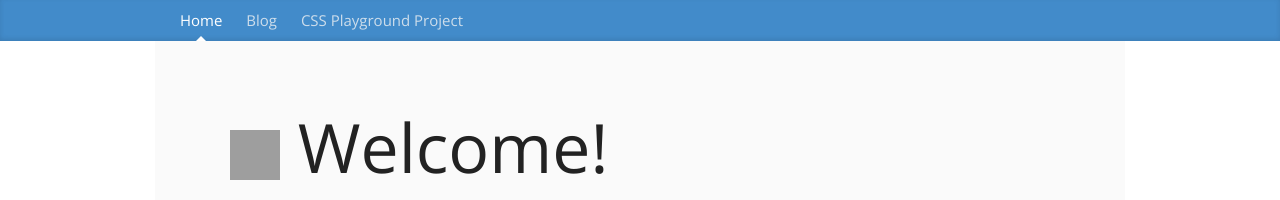
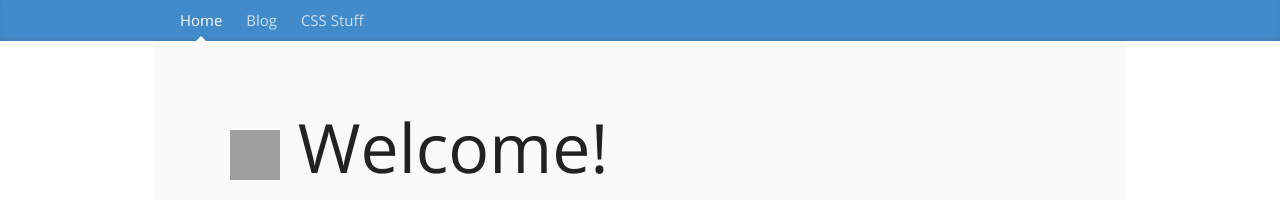
Before and after one commit to leannenorthrop/leannenorthrop.github.io, a Jekyll site: the page built from index.html, in a window 1280 px wide. Shown: the top 200 px of the page. Built offline with Jekyll 4.4.1, drawn with Linux system fonts in a browser that asks for light colours; nearby versions of some CDN libraries; grey boxes are pictures that could not be loaded.

Commit message:
Changed CSS menu title.

```diff
--- a/_includes/blog_header.html
+++ b/_includes/blog_header.html
@@ -3,7 +3,7 @@
         <nav class="blog-nav">
           <a class="blog-nav-item" href="/">Home</a>
           <a class="blog-nav-item active" href="/blog">Blog</a>
-          <a class="blog-nav-item" href="/css-playground">CSS Playground Project</a>
+          <a class="blog-nav-item" href="/css-playground">CSS Stuff</a>
         </nav>
       </div>
     </div>
--- a/_includes/blog_header2.html
+++ b/_includes/blog_header2.html
@@ -3,7 +3,7 @@
         <nav class="blog-nav">
           <a class="blog-nav-item" href="/">Home</a>
           <a class="blog-nav-item active" href="/blog">Blog</a>
-          <a class="blog-nav-item" href="/css-playground">CSS Playground Project</a>
+          <a class="blog-nav-item" href="/css-playground">CSS Stuff</a>
         </nav>
       </div>
     </div>
--- a/_includes/header.html
+++ b/_includes/header.html
@@ -3,7 +3,7 @@
         <nav class="blog-nav">
           <a class="blog-nav-item active" href="/">Home</a>
           <a class="blog-nav-item" href="/blog">Blog</a>
-          <a class="blog-nav-item" href="/css-playground">CSS Playground Project</a>
+          <a class="blog-nav-item" href="/css-playground">CSS Stuff</a>
         </nav>
       </div>
     </div>
```
